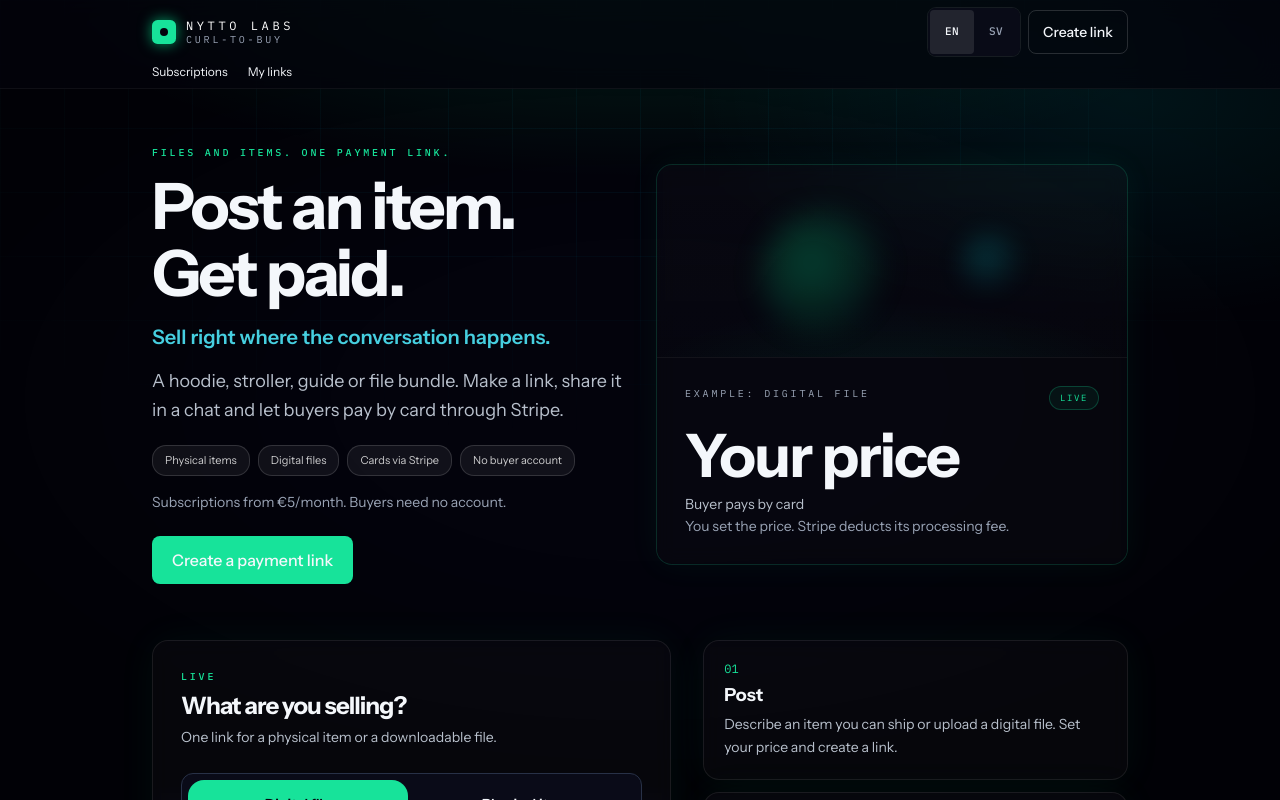
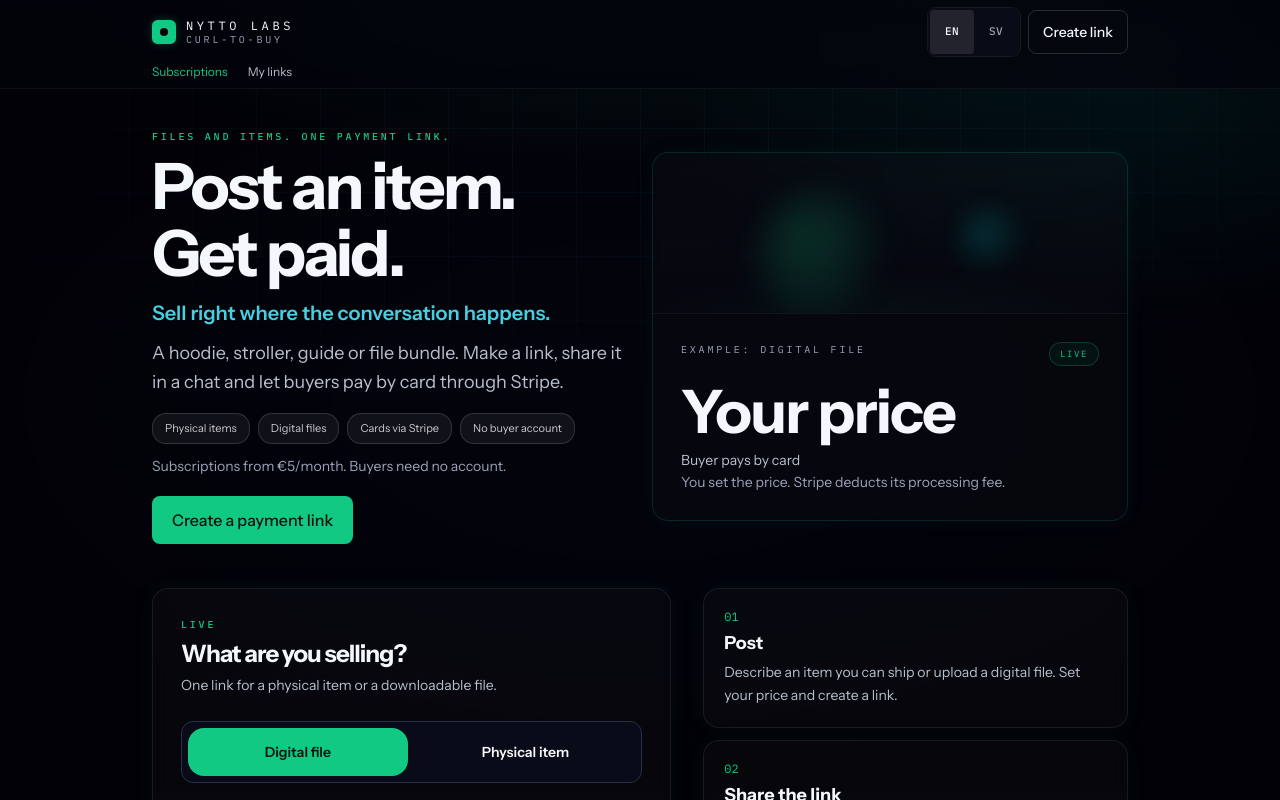
Before and after one commit to jonjys/curl-to-buy, a Next.js app: page / in a window 1280 px wide. Shown: the top 800 px of the page. Built offline with nearby package versions, Linux system fonts and the light colour scheme; no server answers.

Commit message:
Fix pine CTA contrast and tone down neon glow
Unlayered a { color: inherit } was beating Tailwind text-pine-fg, so hero and other pine links inherited white ink. Use ink on a slightly quieter pine, and tighten the hero.

Co-authored-by: FRED <jonjys@users.noreply.github.com>

```diff
--- a/app/globals.css
+++ b/app/globals.css
@@ -8,8 +8,8 @@
   --color-ink-soft: #b8c0cc;
   --color-muted: #9aa4b6;
   --color-line: #283147;
-  --color-pine: #17e39a;
-  --color-pine-fg: #03030c;
+  --color-pine: #12c984;
+  --color-pine-fg: #06140f;
   --color-cyan: #46cfe0;
   --color-warn: #ff8a5b;
   --font-display: "Instrument Sans", ui-sans-serif, system-ui, sans-serif;
@@ -62,7 +62,19 @@ h1, h2, h3 {
   font-weight: 800;
 }
 
-a { color: inherit; }
+/* Keep link reset in a layer so Tailwind color utilities (text-pine-fg)
+   can override it. An unlayered `a { color: inherit }` was winning over
+   `.text-pine-fg` and leaving white ink on pine CTAs. */
+@layer base {
+  a { color: inherit; }
+}
+
+/* Unlayered safeguard: any pine fill on a control uses ink, not inherited white. */
+a.bg-pine,
+button.bg-pine,
+[role="button"].bg-pine {
+  color: var(--color-pine-fg);
+}
 
 ::selection {
   background: color-mix(in srgb, var(--color-pine) 35%, transparent);
@@ -92,21 +104,21 @@ a { color: inherit; }
   position: absolute;
   inset: 0;
   background:
-    radial-gradient(ellipse 70% 42% at 50% -8%, #00ff9d24 0%, transparent 72%),
-    radial-gradient(ellipse 50% 40% at 88% 12%, #00f5ff14 0%, transparent 70%),
+    radial-gradient(ellipse 70% 42% at 50% -8%, color-mix(in srgb, var(--color-pine) 10%, transparent) 0%, transparent 72%),
+    radial-gradient(ellipse 50% 40% at 88% 12%, #00f5ff10 0%, transparent 70%),
     radial-gradient(ellipse 60% 50% at 50% 50%, transparent 40%, rgba(0, 0, 0, 0.5) 100%);
 }
 
 .nl-card {
   background: rgba(255, 255, 255, 0.025);
   border: 1px solid rgba(255, 255, 255, 0.08);
-  box-shadow: 0 0 40px rgba(0, 255, 157, 0.05);
+  box-shadow: 0 0 24px color-mix(in srgb, var(--color-pine) 6%, transparent);
   backdrop-filter: blur(10px);
 }
 
 .nl-card-glow {
   border-color: color-mix(in srgb, var(--color-pine) 16%, transparent);
-  box-shadow: 0 0 32px rgba(0, 255, 157, 0.05);
+  box-shadow: 0 0 20px color-mix(in srgb, var(--color-pine) 6%, transparent);
 }
 
 .nl-chip {
@@ -129,7 +141,7 @@ a { color: inherit; }
   justify-content: center;
   border-radius: 0.35rem;
   background: var(--color-pine);
-  box-shadow: 0 0 14px #00ff9d99;
+  box-shadow: 0 0 8px color-mix(in srgb, var(--color-pine) 28%, transparent);
 }
 
 .nl-mark > span {
@@ -145,7 +157,7 @@ a { color: inherit; }
   inset: 0;
   overflow: hidden;
   background:
-    radial-gradient(ellipse 80% 70% at 50% 120%, #00ff9d12, transparent 70%),
+    radial-gradient(ellipse 80% 70% at 50% 120%, color-mix(in srgb, var(--color-pine) 7%, transparent), transparent 70%),
     linear-gradient(180deg, transparent, rgba(3, 3, 12, 0.45));
 }
 
@@ -159,8 +171,8 @@ a { color: inherit; }
   height: 8rem;
   top: 24%;
   left: 22%;
-  background: radial-gradient(circle at 40% 40%, #00ff9d3a, #00c8781a 55%, transparent 72%);
-  filter: blur(14px);
+  background: radial-gradient(circle at 40% 40%, color-mix(in srgb, var(--color-pine) 22%, transparent), color-mix(in srgb, var(--color-pine) 8%, transparent) 55%, transparent 72%);
+  filter: blur(16px);
 }
 
 .nl-hero-orb::after {
--- a/components/home.jsx
+++ b/components/home.jsx
@@ -15,20 +15,20 @@ function HomeInner({ stripeReady, blobReady, maxMB }) {
   return (
     <Frame>
       <main>
-        <section className="mx-auto grid max-w-5xl items-center gap-8 px-4 pb-6 pt-8 sm:px-6 sm:pt-14 lg:grid-cols-2">
+        <section className="mx-auto grid max-w-5xl items-center gap-6 px-4 pb-5 pt-6 sm:px-6 sm:pt-10 lg:grid-cols-2">
           <div>
             <p className="font-mono text-[10px] font-medium uppercase tracking-kicker text-pine">{sv ? 'Filer och prylar. En köplänk.' : 'Files and items. One payment link.'}</p>
-            <h1 className="mt-3 font-display text-display font-black tracking-tight">{sv ? 'Lägg upp en vara.' : 'Post an item.'}<br />{t.hero2}</h1>
-            <p className="mt-4 font-display text-lg font-semibold text-cyan sm:text-xl">{sv ? 'Sälj direkt där samtalet redan finns.' : 'Sell right where the conversation happens.'}</p>
-            <p className="mt-4 max-w-xl text-lg leading-relaxed text-ink-soft">{sv ? 'En hoodie, barnvagn, guide eller ett helt filpaket. Skapa en egen länk, dela den i en chatt och låt köparen betala tryggt med kort via Stripe.' : 'A hoodie, stroller, guide or file bundle. Make a link, share it in a chat and let buyers pay by card through Stripe.'}</p>
-            <ul className="mt-5 flex flex-wrap gap-2">
+            <h1 className="mt-2 font-display text-display font-black tracking-tight">{sv ? 'Lägg upp en vara.' : 'Post an item.'}<br />{t.hero2}</h1>
+            <p className="mt-3 font-display text-lg font-semibold text-cyan sm:text-xl">{sv ? 'Sälj direkt där samtalet redan finns.' : 'Sell right where the conversation happens.'}</p>
+            <p className="mt-3 max-w-xl text-lg leading-relaxed text-ink-soft">{sv ? 'En hoodie, barnvagn, guide eller ett helt filpaket. Skapa en egen länk, dela den i en chatt och låt köparen betala tryggt med kort via Stripe.' : 'A hoodie, stroller, guide or file bundle. Make a link, share it in a chat and let buyers pay by card through Stripe.'}</p>
+            <ul className="mt-4 flex flex-wrap gap-2">
               {(sv ? ['Fysiska varor', 'Digitala filer', 'Kort via Stripe', 'Inget köparkonto'] : ['Physical items', 'Digital files', 'Cards via Stripe', 'No buyer account']).map((chip) => <li key={chip} className="nl-chip rounded-md px-3 py-1.5 text-[11px]">{chip}</li>)}
             </ul>
-            <p className="mt-4 text-sm text-muted">{sv ? 'Abonnemang från €5/månad. Köpare behöver inget konto.' : 'Subscriptions from €5/month. Buyers need no account.'}</p>
-            <a href="#post" className="mt-6 inline-flex min-h-12 items-center rounded-sm bg-pine px-5 text-base font-medium text-pine-fg no-underline">{sv ? 'Skapa en köplänk' : 'Create a payment link'}</a>
+            <p className="mt-3 text-sm text-muted">{sv ? 'Abonnemang från €5/månad. Köpare behöver inget konto.' : 'Subscriptions from €5/month. Buyers need no account.'}</p>
+            <a href="#post" className="mt-5 inline-flex min-h-12 items-center rounded-sm bg-pine px-5 text-base font-medium text-pine-fg no-underline">{sv ? 'Skapa en köplänk' : 'Create a payment link'}</a>
           </div>
           <figure className="nl-card nl-card-glow relative overflow-hidden rounded-2xl">
-            <div className="relative h-40 sm:h-48"><div className="nl-hero-orb" aria-hidden="true" /></div>
+            <div className="relative h-32 sm:h-40"><div className="nl-hero-orb" aria-hidden="true" /></div>
             <figcaption className="relative border-t border-white/5 bg-paper/40 p-5 sm:p-7">
               <div className="flex items-start justify-between gap-3"><p className="font-mono text-[10px] uppercase tracking-kicker text-muted">{sv ? 'Exempel: digital fil' : 'Example: digital file'}</p><p className="nl-badge rounded-full px-2.5 py-1 font-mono text-[9px] uppercase tracking-[0.18em]">{t.live}</p></div>
               <p className="mt-4 font-display text-6xl font-black tabular-nums tracking-tight">{sv ? 'Ditt pris' : 'Your price'}</p>
@@ -37,7 +37,7 @@ function HomeInner({ stripeReady, blobReady, maxMB }) {
             </figcaption>
           </figure>
         </section>
-        <section id="post" className="mx-auto max-w-5xl scroll-mt-24 px-4 py-8 sm:px-6">
+        <section id="post" className="mx-auto max-w-5xl scroll-mt-24 px-4 py-6 sm:px-6">
           <div className="grid gap-8 lg:grid-cols-[1.1fr_0.9fr]">
             <div className="nl-card rounded-2xl p-5 sm:p-7">
               <p className="font-mono text-[10px] font-medium uppercase tracking-kicker text-pine">{t.live}</p>
```
